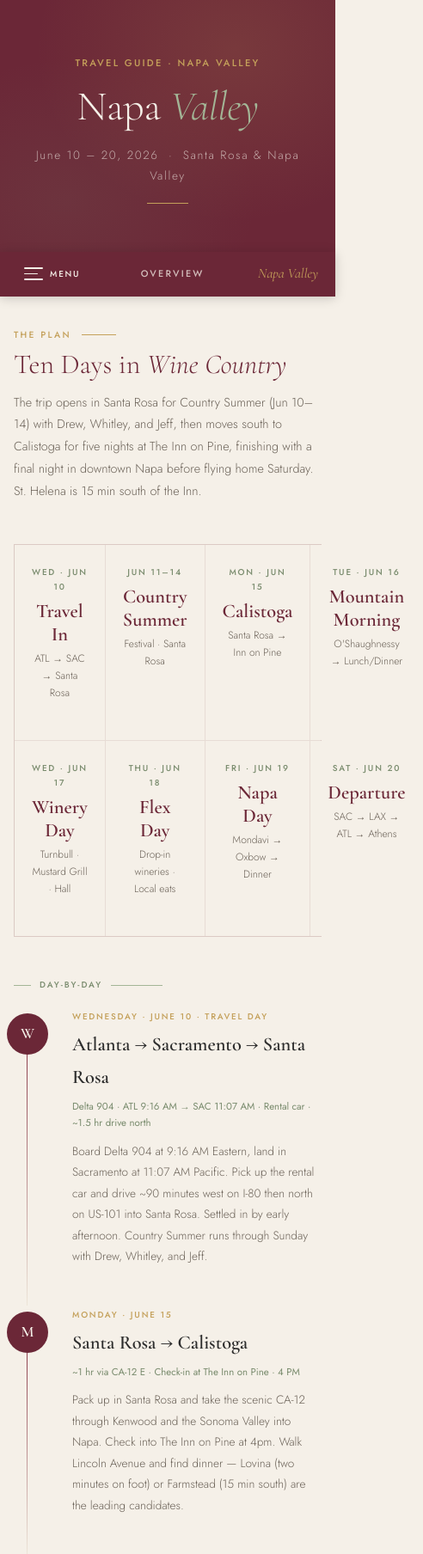
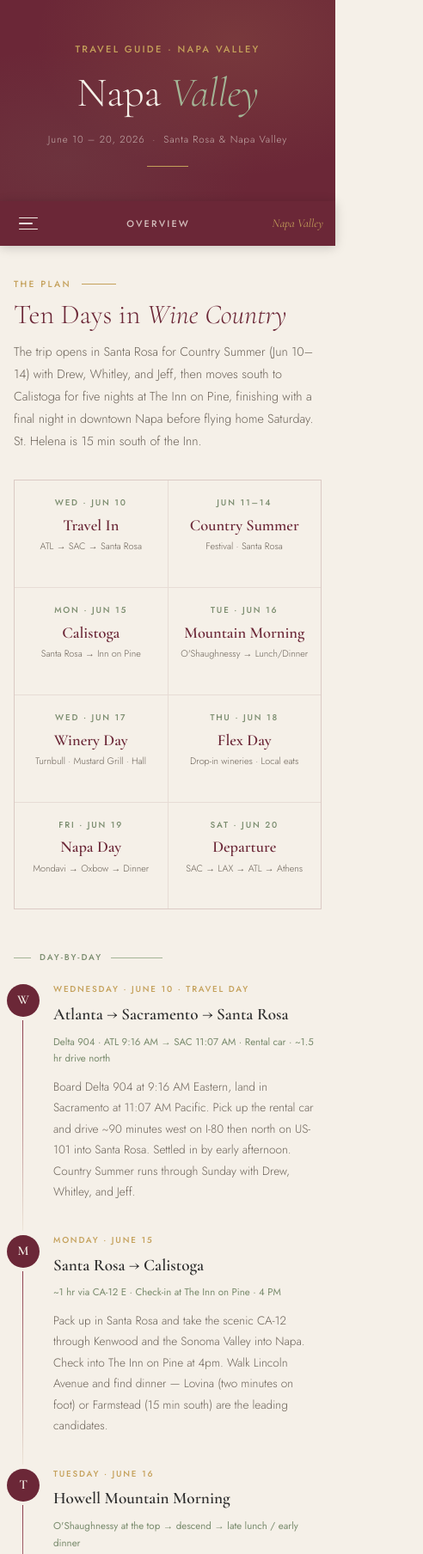
Before and after one commit to arboza00-gif/napavalley2026, a plain HTML site: page index.html in a window 390 px wide. Shown: the top 1808 px of the page at 86% size, 492 px wide, since content can reach past the window. Drawn offline with nearby package versions, Linux system fonts and the light colour scheme.

Commit message:
Add files via upload

```diff
--- a/index.html
+++ b/index.html
@@ -189,6 +189,10 @@ DESIGN
 Fonts: Cormorant Garamond (display serif) + Jost (body sans)
 Palette: Burgundy #6B2737 · Cream #F5F0E8 · Gold #C4A05A · Sage #7A8C6E
 Nav: Left hamburger, JS-powered slide-out drawer, dark overlay, Escape to close.
+Overview grid: now responsive — 2 cols on phones (≤600px), 3 cols on tablets
+  (601–860px), 4 cols on desktop (≥861px). No more fixed 4-col inline override
+  that broke on narrow phone screens. Card grids (cols-2) collapse to 1 column
+  ≤600px; itinerary markers/spacing shrink on mobile too.
 
 PENDING / NEXT STEPS
 ────────────────────
@@ -744,7 +748,7 @@ PREFERENCES (carry forward)
     /* ── OVERVIEW GRID ──────────────────────────── */
     .overview-grid {
       display: grid;
-      grid-template-columns: repeat(3, 1fr);
+      grid-template-columns: repeat(auto-fit, minmax(170px, 1fr));
       gap: 1px;
       background: rgba(107,39,55,0.1);
       border: 1px solid rgba(107,39,55,0.1);
@@ -853,6 +857,38 @@ PREFERENCES (carry forward)
     @media (max-width: 600px) {
       .section-inner { padding: 36px 16px 60px; }
       .card { padding: 22px 20px; }
+
+      header { padding: 48px 18px 40px; }
+      header .subtitle { font-size: 0.72rem; letter-spacing: 0.08em; }
+
+      .nav-bar { padding: 0 14px; }
+      .hamburger-label { display: none; }
+      .nav-current { font-size: 0.6rem; letter-spacing: 0.14em; }
+      .nav-logo { font-size: 0.85rem; }
+
+      .overview-grid { grid-template-columns: repeat(2, 1fr); }
+      .overview-cell { padding: 18px 12px; }
+      .overview-cell .oc-value { font-size: 1.15rem; }
+      .overview-cell .oc-sub { font-size: 0.68rem; }
+
+      .itin-stop { gap: 16px; }
+      .itin-marker { width: 38px; height: 38px; font-size: 0.95rem; margin-top: 2px; }
+      .itin-stop:not(:last-child)::after { left: 18px; }
+      .itin-content { padding-bottom: 28px; }
+      .itin-content h3 { font-size: 1.2rem; }
+
+      .cards { gap: 14px; }
+      .cards.cols-2 { grid-template-columns: 1fr; }
+
+      .section-header { margin-bottom: 32px; }
+    }
+
+    @media (min-width: 601px) and (max-width: 860px) {
+      .overview-grid { grid-template-columns: repeat(3, 1fr); }
+    }
+
+    @media (min-width: 861px) {
+      .overview-grid { grid-template-columns: repeat(4, 1fr); }
     }
   </style>
 </head>
@@ -942,7 +978,7 @@ PREFERENCES (carry forward)
       <p>The trip opens in Santa Rosa for Country Summer (Jun 10–14) with Drew, Whitley, and Jeff, then moves south to Calistoga for five nights at The Inn on Pine, finishing with a final night in downtown Napa before flying home Saturday. St. Helena is 15 min south of the Inn.</p>
     </div>
 
-    <div class="overview-grid" style="grid-template-columns: repeat(4, 1fr);">
+    <div class="overview-grid">
       <div class="overview-cell clickable" onclick="showTab('wed-travel', 'Wed · Travel Day')">
         <div class="oc-label">Wed · Jun 10</div>
         <div class="oc-value">Travel In</div>
```
